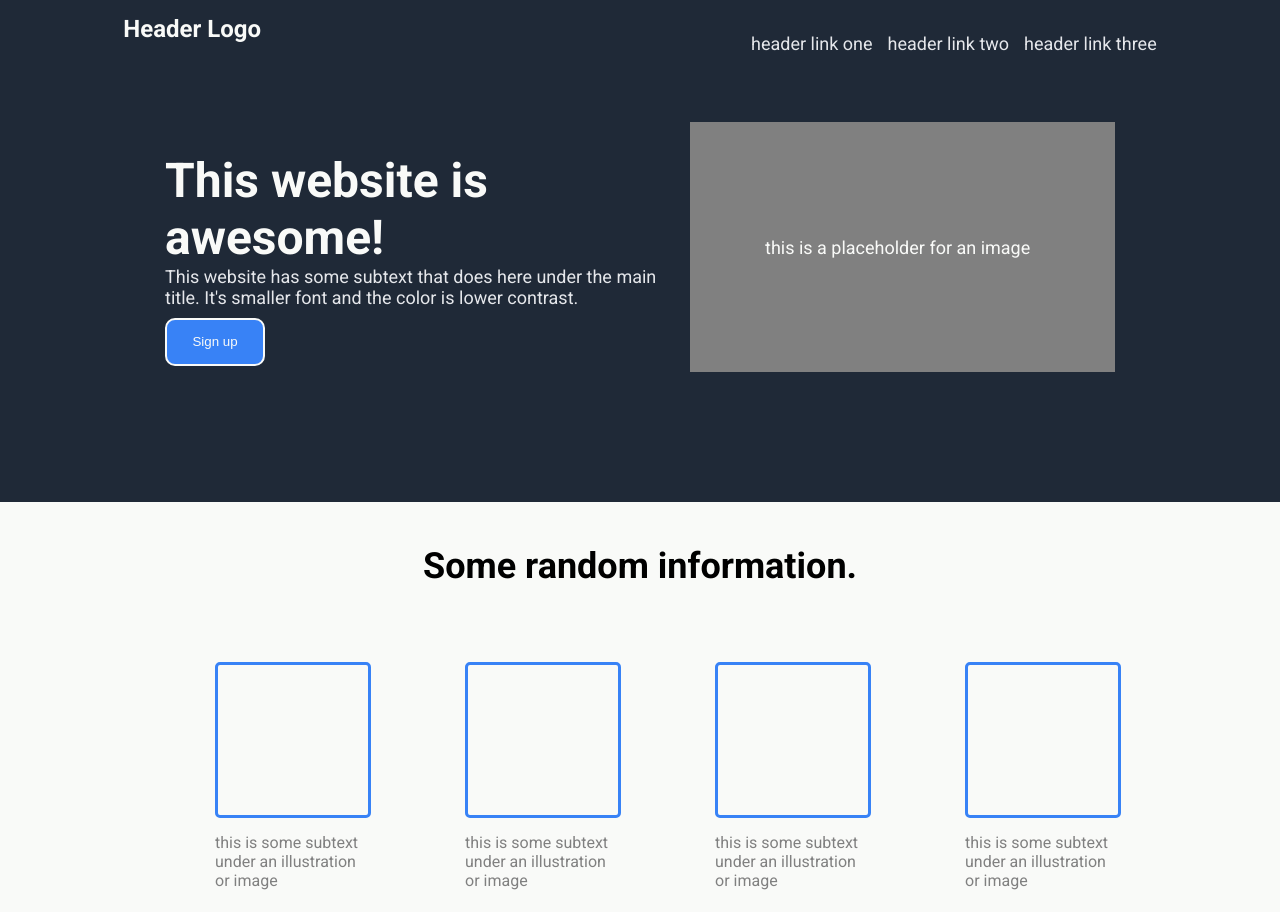
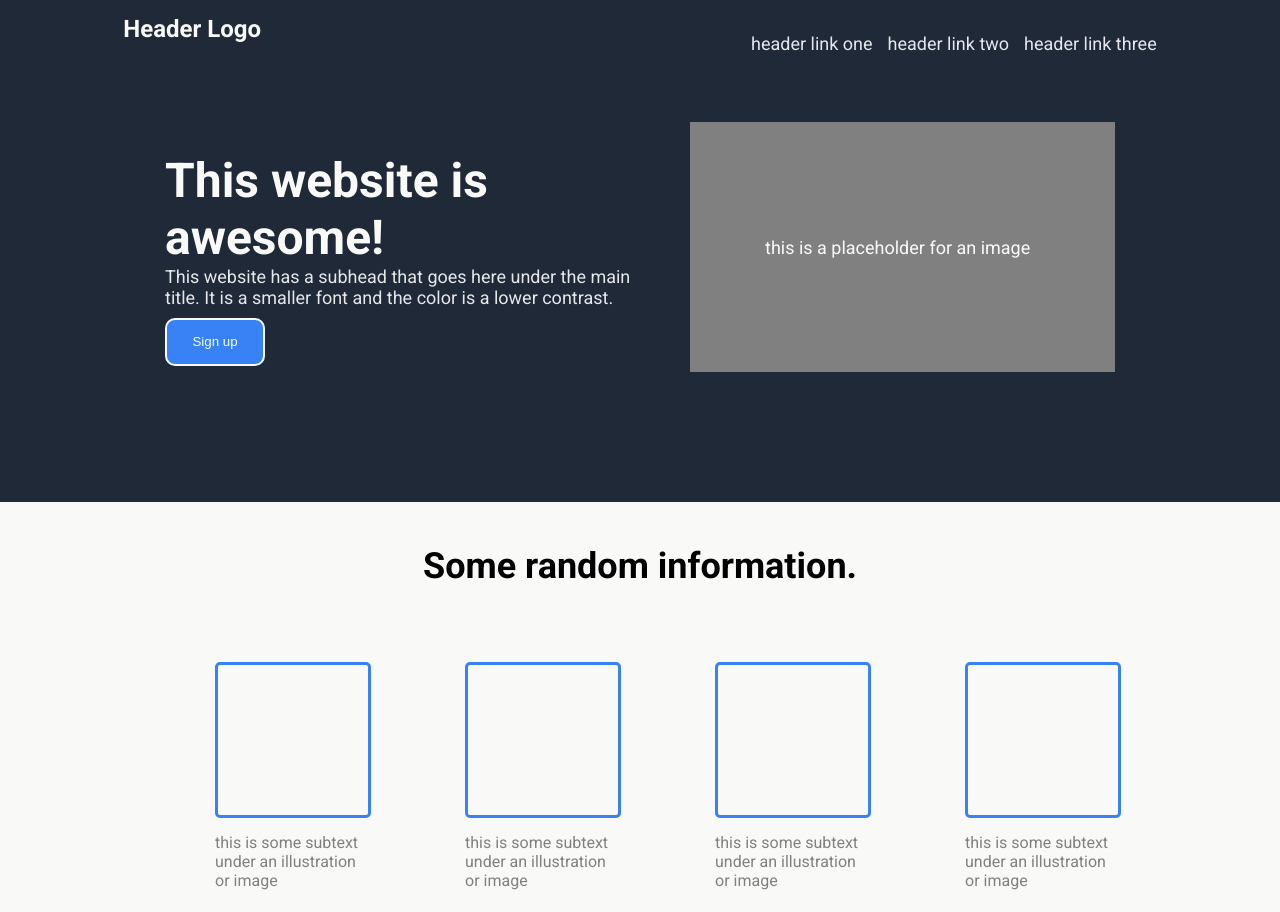
Before and after one commit to RosaleeKnight/landing-page, a plain HTML site: page index.html in a window 1280 px wide. Shown: the top 912 px of the page. Drawn offline with Linux system fonts and the light colour scheme.

Commit message:
Edit index.html

```diff
--- a/index.html
+++ b/index.html
@@ -25,8 +25,8 @@
                     This website is awesome!
                 </div>
                 <div class="sub-text">
-                    This website has some subtext that does here under the main title. It's smaller font and
-                    the color is lower contrast.
+                    This website has a subhead that goes here under the main title. It is a smaller font and
+                    the color is a lower contrast.
                 </div>
                 <button class="button">
                     <p>Sign up</p>
```
